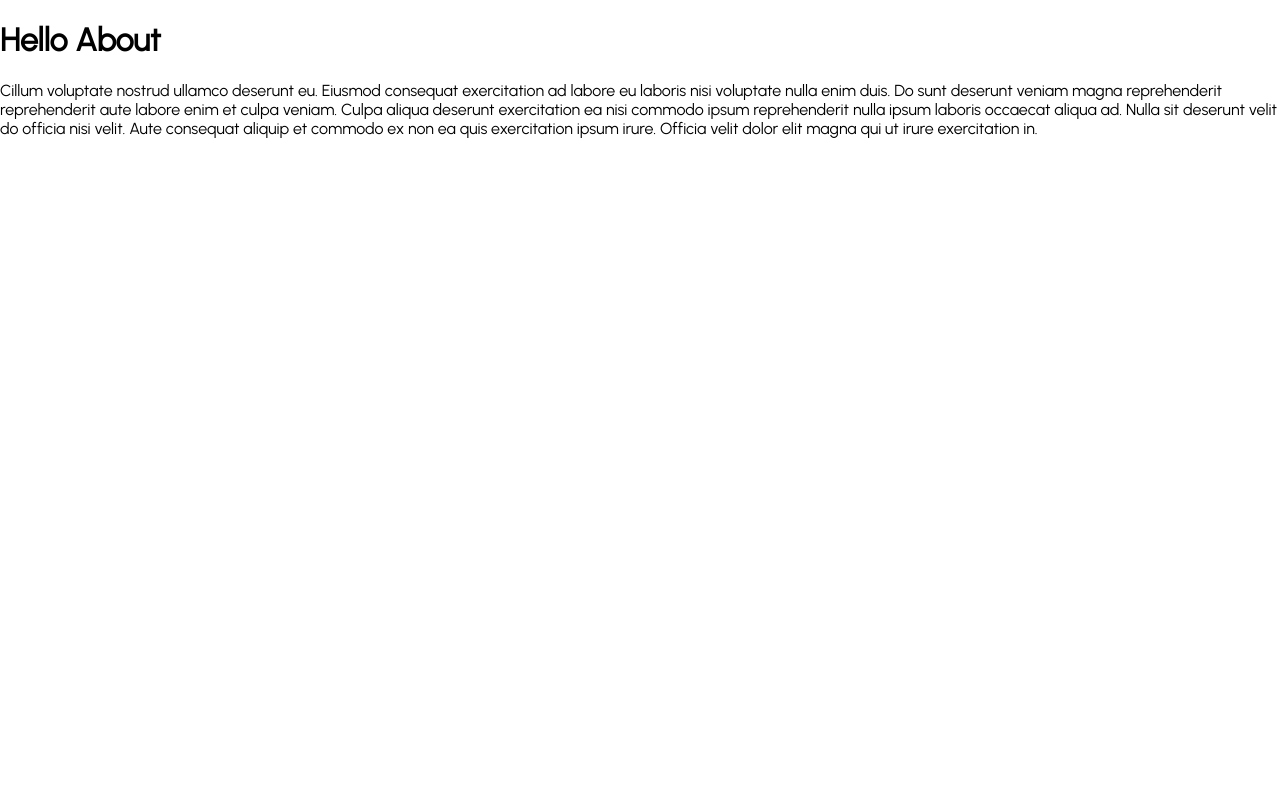
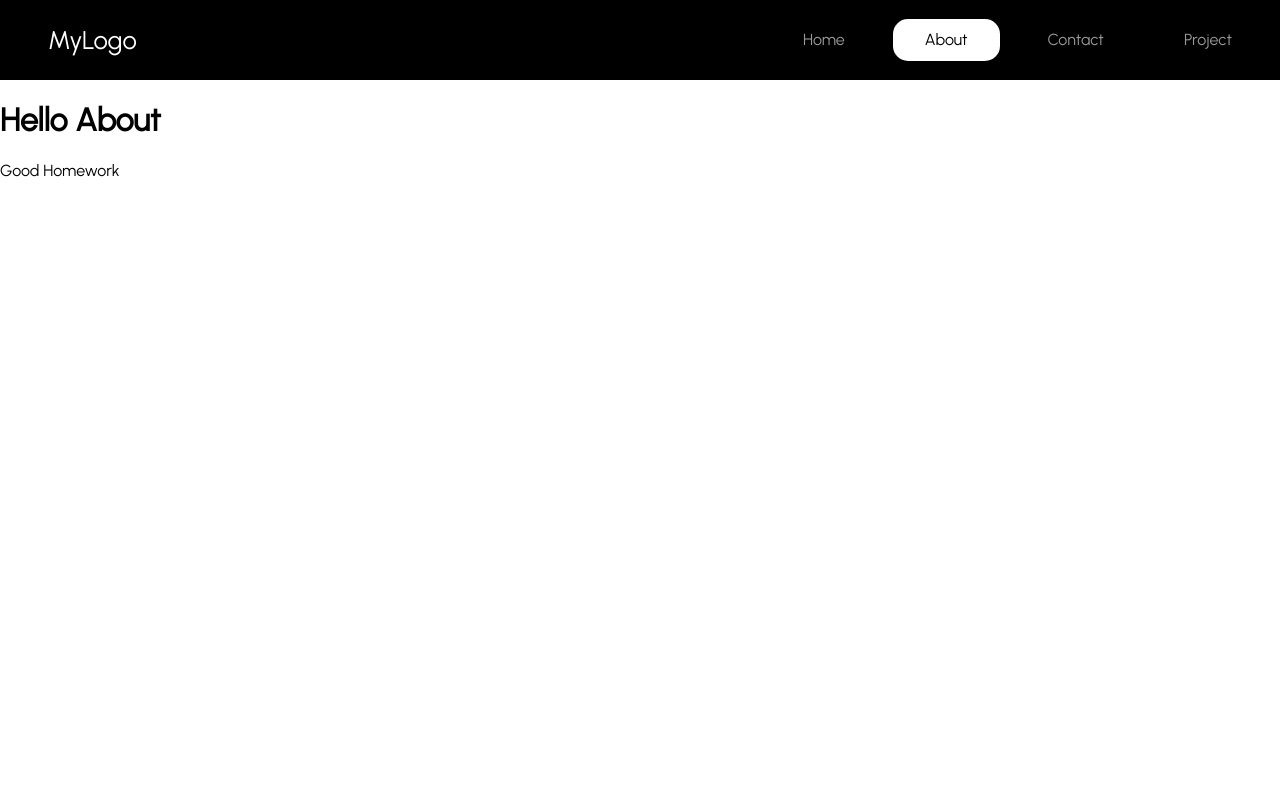
Before and after one commit to singharatbunphim/MyAppBeta, a Next.js app: page /about in a window 1280 px wide. Shown: the top 800 px of the page. Built offline with nearby package versions, Linux system fonts and the light colour scheme.

Commit message:
add Navbar scroll down event

```diff
--- a/component/Navbar.jsx
+++ b/component/Navbar.jsx
@@ -1,14 +1,41 @@
-import styles from '../styles/navbar.module.scss';
+import styles from '../styles/navbar.module.scss'
 import Link from 'next/link'
+import { useRouter } from 'next/router'
+import React , { useState , useEffect } from 'react'
 
 const Navbar = () => {
+
+    const [isScrollDown , setScrollDown ] = useState(false);
+
+    const HandleScroll = () => {
+        const ofset = window.scrollY;
+
+
+        if( ofset > 200 ) {
+            setScrollDown(true)
+        }else {
+            setScrollDown(false)
+        }
+
+
+    }
+
+    useEffect(() => {
+        window.addEventListener('scroll', () => HandleScroll() );
+
+    }, [isScrollDown])
+
+
+    const router = useRouter();
+
+
     return (
-        <nav className={styles.navbar}>
+        <nav className={`${isScrollDown ? `${styles.active} ` :  null } ${styles.navbar}`}>
             <div className={styles.logo}>MyLogo</div>
             <div className={styles.menubar}>
                 <ul>
-                    <li><Link href="/"><a>Home</a></Link></li>
-                    <li><Link href="/about"><a>About</a></Link></li>
+                    <li className={`${router.pathname == "/" ? `${styles.active}` : null }`}><Link href="/"><a>Home</a></Link></li>
+                    <li className={`${router.pathname == "/about" ? `${styles.active}` : null }`}><Link href="/about"><a>About</a></Link></li>
                     <li><Link href="/contact"><a>Contact</a></Link></li>
                     <li><Link href="/project"><a>Project</a></Link></li>
                 </ul>
--- a/pages/about.jsx
+++ b/pages/about.jsx
@@ -1,8 +1,14 @@
+import Footer from "../component/Footer";
+import styles from '../styles/main.module.scss'
+import Navbar from "../component/Navbar";
+
 const about = () => {
     return (
         <div>
+            <Navbar />
             <h1>Hello About</h1>
-            <span>Cillum voluptate nostrud ullamco deserunt eu. Eiusmod consequat exercitation ad labore eu laboris nisi voluptate nulla enim duis. Do sunt deserunt veniam magna reprehenderit reprehenderit aute labore enim et culpa veniam. Culpa aliqua deserunt exercitation ea nisi commodo ipsum reprehenderit nulla ipsum laboris occaecat aliqua ad. Nulla sit deserunt velit do officia nisi velit. Aute consequat aliquip et commodo ex non ea quis exercitation ipsum irure. Officia velit dolor elit magna qui ut irure exercitation in.</span>
+            <section className={styles.section}>Good Homework</section>
+            <Footer />
         </div>
     )
 }
--- a/styles/navbar.module.scss
+++ b/styles/navbar.module.scss
@@ -4,6 +4,7 @@
     background-color: #000;
     color: white;
     position: relative;
+    transition: transform 1s ease-in-out;
 
     .logo {
         position: absolute;
@@ -22,13 +23,40 @@
         list-style: none;
         align-items: center;
         display: flex;
+        transition: all 1s ease-in-out;
 
         ul {
             display: flex;
             list-style: none;
+
             li {
-                margin-right: 3rem;
+                margin-right: 1rem;
+                transition: all 1s ease-in-out;
+                opacity: 0.6;
+                cursor: pointer;
+
+                a {
+                    border-radius: 5px;
+                    padding: 0.7rem 2rem;
+                }
+            }
+
+            li.active {
+
+                transition: all 1s ease-in-out;
+                opacity: 1;
+
+                a {
+                    background-color: rgba($color: #fff, $alpha: 1);
+                    border-radius: 15px;
+                    color: black;
+                }
             }
         }
     }
 }
+
+.navbar.active {
+    position: fixed;
+    top: 0;
+}
```
